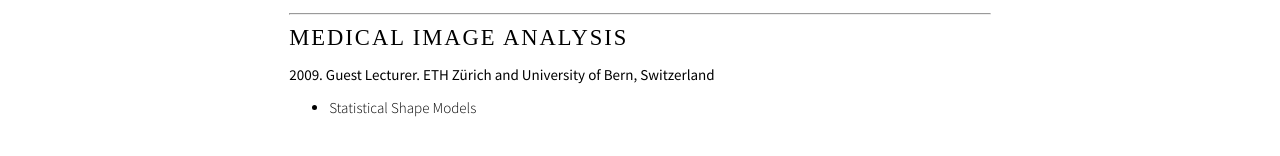
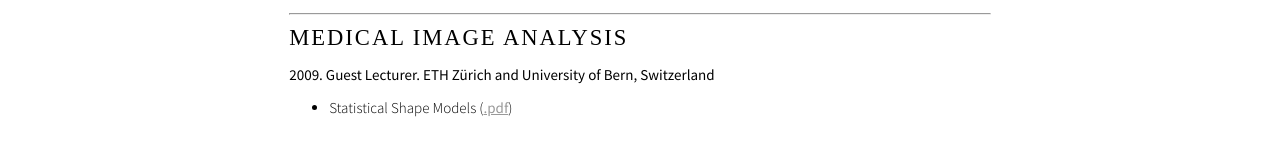
Before and after one commit to sbonaretti/sbonaretti.github.io, a Jekyll site: the page built from Teaching.md, in a window 1280 px wide and 1037 px high. Shown: the part 850-1006 px from the top of the window. Built offline with Jekyll 4.4.1, drawn with Linux system fonts in a browser that asks for light colours; some web fonts are replaced.

Commit message:
Update Teaching.md

```diff
--- a/Teaching.md
+++ b/Teaching.md
@@ -52,4 +52,4 @@ title: "Teaching"
 # Medical Image Analysis
 **2009. Guest Lecturer. ETH Zürich and University of Bern, Switzerland**
 
-* Statistical Shape Models
+* Statistical Shape Models ([.pdf](attachments/SSM.pdf){:target="_blank"})
```
